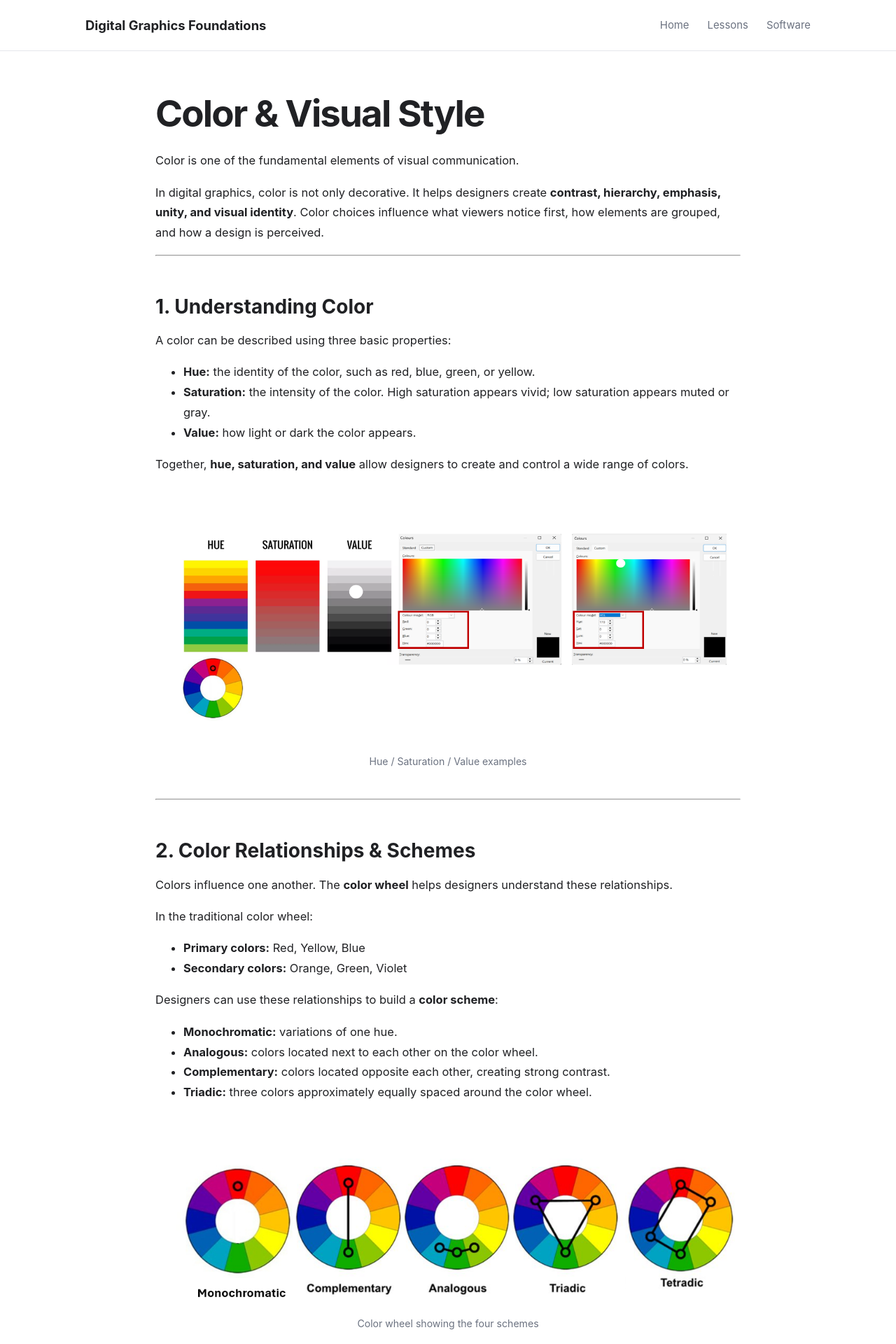
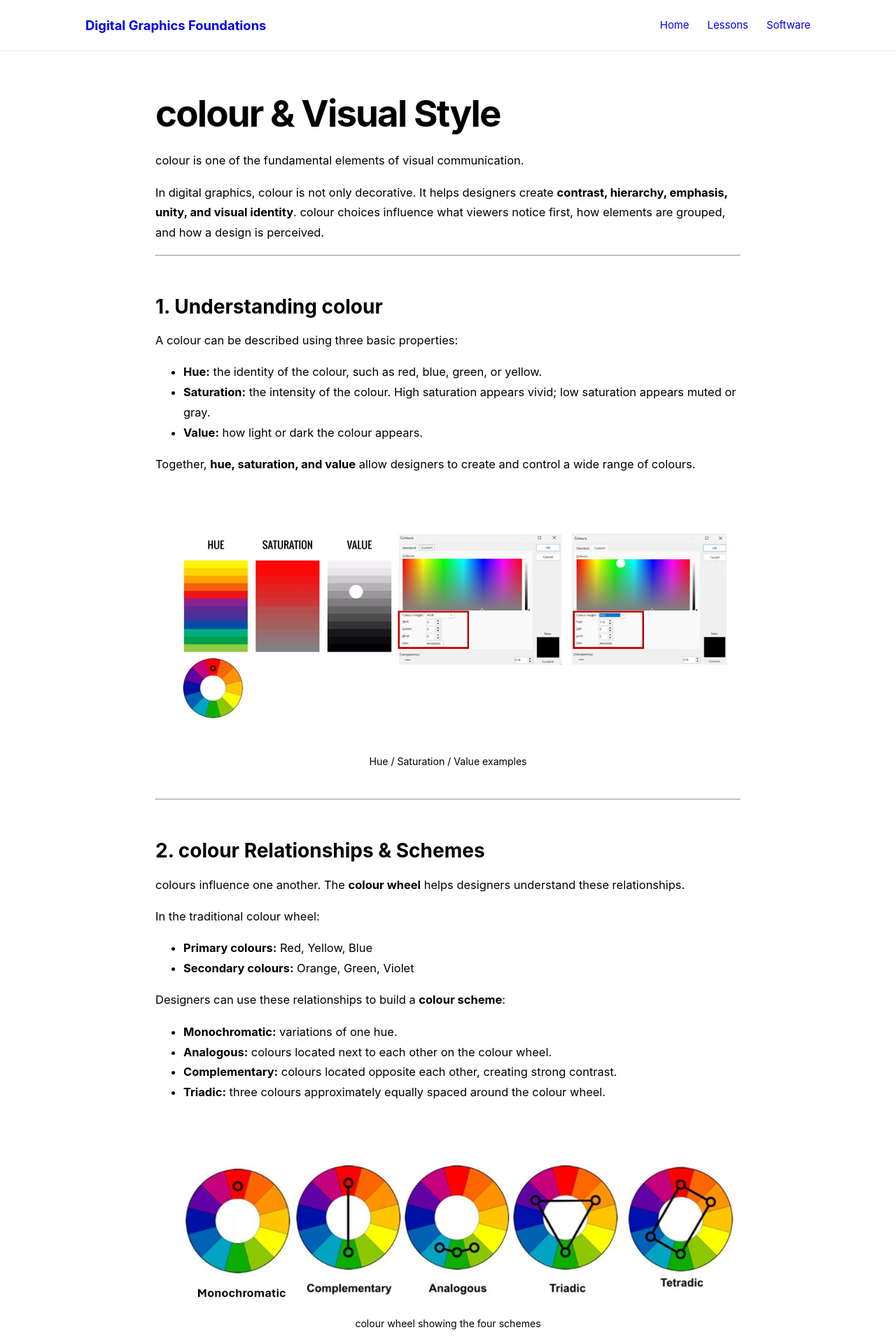
Before and after one commit to HanoCat/digital-graphics-foundations, a Jekyll site: the page built from lessons/04-color-visual-style.md, in a window 1280 px wide. Shown: the top 1920 px of the page at 70% size. Built offline with Jekyll 4.4.1, drawn with Linux system fonts in a browser that asks for light colours; our own code applies the rules of GitHub Pages for plain Markdown files; some of the changed text lies outside the part shown.

Commit message:
lesson 4 spelling

```diff
--- a/assets/css/style.css
+++ b/assets/css/style.css
@@ -37,7 +37,7 @@ body {
         sans-serif;
 
     line-height: 1.75;
-    color: var(--text);
+    colour: var(--text);
     background: var(--background);
 }
 
@@ -64,7 +64,7 @@ body {
 
 
 .site-title {
-    color: var(--text);
+    colour: var(--text);
     text-decoration: none;
 
     font-size: 1.15rem;
@@ -79,14 +79,14 @@ body {
 
 
 .top-nav a {
-    color: var(--muted);
+    colour: var(--muted);
     text-decoration: none;
     font-size: 0.93rem;
 }
 
 
 .top-nav a:hover {
-    color: var(--accent);
+    colour: var(--accent);
 }
 
 
@@ -109,7 +109,7 @@ body {
 .lesson-label {
     margin-bottom: 12px;
 
-    color: var(--accent);
+    colour: var(--accent);
 
     font-size: 0.78rem;
     font-weight: 700;
@@ -158,7 +158,7 @@ body {
 
 
 .article a {
-    color: var(--accent);
+    colour: var(--accent);
 }
 
 
@@ -189,7 +189,7 @@ body {
 .article figcaption {
     margin-top: 10px;
 
-    color: var(--muted);
+    colour: var(--muted);
 
     font-size: 0.88rem;
     text-align: center;
@@ -270,7 +270,7 @@ code {
 .course-hero p {
     max-width: 720px;
 
-    color: #4b5563;
+    colour: #4b5563;
 }
 
 
@@ -296,7 +296,7 @@ code {
 
     padding: 20px;
 
-    color: var(--text);
+    colour: var(--text);
     text-decoration: none;
 
     background: #ffffff;
@@ -305,13 +305,13 @@ code {
     border-radius: 9px;
 
     transition:
-        border-color 0.15s ease,
+        border-colour 0.15s ease,
         transform 0.15s ease;
 }
 
 
 a.lesson-card:hover {
-    border-color: var(--accent);
+    border-colour: var(--accent);
     transform: translateY(-2px);
 }
 
@@ -319,7 +319,7 @@ a.lesson-card:hover {
 .lesson-number {
     margin-bottom: 7px;
 
-    color: var(--accent);
+    colour: var(--accent);
 
     font-size: 0.78rem;
     font-weight: 600;
@@ -335,7 +335,7 @@ a.lesson-card:hover {
 
 
 .lesson-card span:last-child {
-    color: var(--muted);
+    colour: var(--muted);
 
     font-size: 0.86rem;
 }
@@ -370,7 +370,7 @@ a.lesson-card:hover {
     margin-top: 0;
     margin-bottom: 25px;
 
-    color: var(--muted);
+    colour: var(--muted);
 }
 
 
@@ -413,7 +413,7 @@ a.lesson-card:hover {
 .recommended {
     padding: 3px 9px;
 
-    color: var(--accent);
+    colour: var(--accent);
     background: var(--accent-light);
 
     border-radius: 20px;
@@ -426,7 +426,7 @@ a.lesson-card:hover {
 .software-card p {
     margin: 8px 0 18px;
 
-    color: var(--muted);
+    colour: var(--muted);
 
     font-size: 0.9rem;
 }
@@ -441,7 +441,7 @@ a.lesson-card:hover {
 
 
 .resource-links a {
-    color: var(--accent);
+    colour: var(--accent);
 
     font-size: 0.88rem;
     text-decoration: none;
@@ -474,7 +474,7 @@ a.lesson-card:hover {
 
     gap: 30px;
 
-    color: var(--muted);
+    colour: var(--muted);
 
     font-size: 0.88rem;
 }
@@ -486,7 +486,7 @@ a.lesson-card:hover {
 
 
 .author a {
-    color: var(--accent);
+    colour: var(--accent);
     text-decoration: none;
 }
 
@@ -560,11 +560,11 @@ a.lesson-card:hover {
 .section-heading p {
     max-width: 680px;
     margin-top: 0;
-    color: var(--muted);
+    colour: var(--muted);
 }
 
 .section-label {
-    color: var(--accent);
+    colour: var(--accent);
     font-size: 0.72rem;
     font-weight: 700;
     letter-spacing: 0.12em;
--- a/lessons/04-color-visual-style.md
+++ b/lessons/04-color-visual-style.md
@@ -1,24 +1,24 @@
 ---
-title: "Lesson 3: Color & Visual Style"
+title: "Lesson 3: colour & Visual Style"
 ---
 
-# Color & Visual Style
+# colour & Visual Style
 
-Color is one of the fundamental elements of visual communication.
+colour is one of the fundamental elements of visual communication.
 
-In digital graphics, color is not only decorative. It helps designers create **contrast, hierarchy, emphasis, unity, and visual identity**. Color choices influence what viewers notice first, how elements are grouped, and how a design is perceived.
+In digital graphics, colour is not only decorative. It helps designers create **contrast, hierarchy, emphasis, unity, and visual identity**. colour choices influence what viewers notice first, how elements are grouped, and how a design is perceived.
 
 ---
 
-## 1. Understanding Color
+## 1. Understanding colour
 
-A color can be described using three basic properties:
+A colour can be described using three basic properties:
 
-- **Hue:** the identity of the color, such as red, blue, green, or yellow.
-- **Saturation:** the intensity of the color. High saturation appears vivid; low saturation appears muted or gray.
-- **Value:** how light or dark the color appears.
+- **Hue:** the identity of the colour, such as red, blue, green, or yellow.
+- **Saturation:** the intensity of the colour. High saturation appears vivid; low saturation appears muted or gray.
+- **Value:** how light or dark the colour appears.
 
-Together, **hue, saturation, and value** allow designers to create and control a wide range of colors.
+Together, **hue, saturation, and value** allow designers to create and control a wide range of colours.
 
 <figure>
     <img src="{{ '/assets/images/lesson04/4_1.png' | relative_url }}">
@@ -28,41 +28,41 @@ Together, **hue, saturation, and value** allow designers to create and control a
 </figure>
 ---
 
-## 2. Color Relationships & Schemes
+## 2. colour Relationships & Schemes
 
-Colors influence one another. The **color wheel** helps designers understand these relationships.
+colours influence one another. The **colour wheel** helps designers understand these relationships.
 
-In the traditional color wheel:
+In the traditional colour wheel:
 
-- **Primary colors:** Red, Yellow, Blue
-- **Secondary colors:** Orange, Green, Violet
+- **Primary colours:** Red, Yellow, Blue
+- **Secondary colours:** Orange, Green, Violet
 
-Designers can use these relationships to build a **color scheme**:
+Designers can use these relationships to build a **colour scheme**:
 
 - **Monochromatic:** variations of one hue.
-- **Analogous:** colors located next to each other on the color wheel.
-- **Complementary:** colors located opposite each other, creating strong contrast.
-- **Triadic:** three colors approximately equally spaced around the color wheel.
+- **Analogous:** colours located next to each other on the colour wheel.
+- **Complementary:** colours located opposite each other, creating strong contrast.
+- **Triadic:** three colours approximately equally spaced around the colour wheel.
 
 <figure>
     <img src="{{ '/assets/images/lesson04/4_2.png' | relative_url }}">
     <figcaption>
-        Color wheel showing the four schemes
+        colour wheel showing the four schemes
     </figcaption>
 </figure>
 
 
-These schemes provide a starting point for selecting colors, but designers can adjust saturation and value to create different visual effects.
+These schemes provide a starting point for selecting colours, but designers can adjust saturation and value to create different visual effects.
 
 ---
 
-## 3. Color in Digital Design
+## 3. colour in Digital Design
 
 ### Visual Hierarchy
 
-Color can guide the viewer's attention.
+colour can guide the viewer's attention.
 
-A contrasting or highly saturated color can emphasize an important element. For example, a game interface might use neutral colors for most controls and a stronger accent color for the **PLAY** button.
+A contrasting or highly saturated colour can emphasize an important element. For example, a game interface might use neutral colours for most controls and a stronger accent colour for the **PLAY** button.
 
 This creates **visual hierarchy**: some elements attract attention before others.
 
@@ -77,16 +77,16 @@ This creates **visual hierarchy**: some elements attract attention before others
 
 ### RGB and CMYK
 
-Color is represented differently depending on its intended output.
+colour is represented differently depending on its intended output.
 
-**RGB (Red, Green, Blue)** is an additive color model used primarily for screens, including:
+**RGB (Red, Green, Blue)** is an additive colour model used primarily for screens, including:
 
 - games,
 - websites,
 - interfaces,
 - and digital illustrations.
 
-**CMYK (Cyan, Magenta, Yellow, Key/Black)** is a subtractive color model primarily used for printed graphics.
+**CMYK (Cyan, Magenta, Yellow, Key/Black)** is a subtractive colour model primarily used for printed graphics.
 
 Because this course focuses mainly on **digital graphics**, we will primarily work with RGB.
 
@@ -102,13 +102,13 @@ Because this course focuses mainly on **digital graphics**, we will primarily wo
 
 ---
 
-## 4. Color & Visual Style
+## 4. colour & Visual Style
 
 A **visual style** is the consistent visual character of a design.
 
 It can be influenced by:
 
-- color,
+- colour,
 - shapes,
 - lines,
 - typography,
@@ -118,10 +118,10 @@ It can be influenced by:
 
 For example:
 
-**Bright colors + rounded shapes + simple icons**
+**Bright colours + rounded shapes + simple icons**
 can produce a playful visual style.
 
-**Dark colors + sharp geometric shapes + high contrast**
+**Dark colours + sharp geometric shapes + high contrast**
 can create a very different visual identity.
 
 <figure>
@@ -133,35 +133,35 @@ can create a very different visual identity.
 
 The key principle is **consistency**. Elements belonging to the same design should appear visually related.
 
-### Creating a Color Palette
+### Creating a colour Palette
 
-A **color palette** is a selected group of colors used consistently throughout a design.
+A **colour palette** is a selected group of colours used consistently throughout a design.
 
 A simple palette may contain:
 
-- one dominant color,
-- one or two supporting colors,
-- one accent color,
-- and neutral colors.
+- one dominant colour,
+- one or two supporting colours,
+- one accent colour,
+- and neutral colours.
 
 
 <figure>
     <img src="{{ '/assets/images/lesson04/4_6.png' | relative_url }}">
     <figcaption>
-        Example 5-color palette
+        Example 5-colour palette
     </figcaption>
 </figure>
 
 
-A limited and consistent palette can create a stronger visual identity. Using more colors does not necessarily create a better design.
+A limited and consistent palette can create a stronger visual identity. Using more colours does not necessarily create a better design.
 
 ---
 
-# In-Class Practice — Color & Visual Style
+# In-Class Practice — colour & Visual Style
 
 Open **Inkscape** and complete the following activity.
 
-### 1. Explore Color
+### 1. Explore colour
 
 Create several identical shapes and experiment with:
 
@@ -169,7 +169,7 @@ Create several identical shapes and experiment with:
 - different **saturation** levels,
 - and light/dark **values**.
 
-### 2. Create Color Schemes
+### 2. Create colour Schemes
 
 Using simple shapes, create examples of:
 
@@ -179,10 +179,10 @@ Using simple shapes, create examples of:
 
 Create a small graphic or simple game-interface element using basic vector shapes.
 
-Choose a palette of **4–6 colors** and demonstrate:
+Choose a palette of **4–6 colours** and demonstrate:
 
-- consistent color use,
+- consistent colour use,
 - contrast and visual hierarchy,
-- one accent color.
+- one accent colour.
 
-Duplicate your design and create a **second version with a different color palette**.
+Duplicate your design and create a **second version with a different colour palette**.
```
Also changed, not shown: index.md (+3 -3 lines), lessons/01-digital-graphics-foundations.md (+6 -6 lines), lessons/02-point-line-plane.md (+2 -2 lines).
